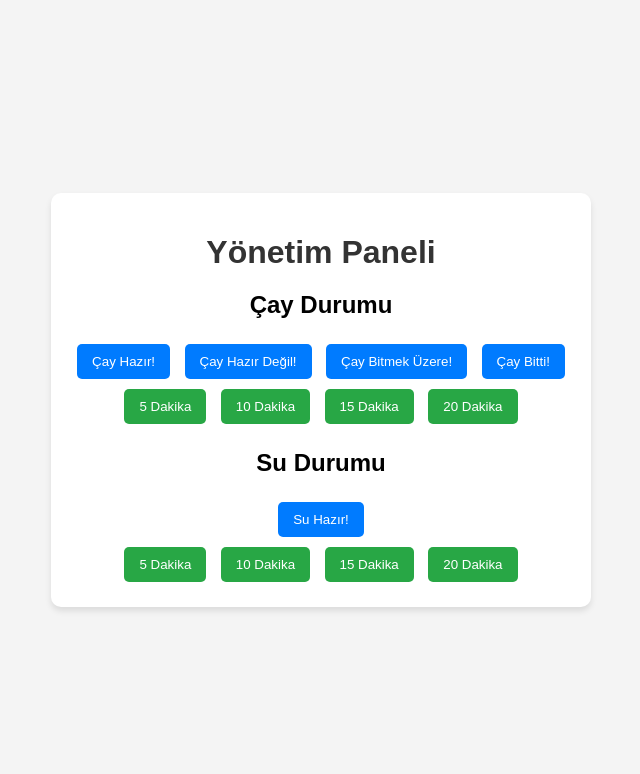
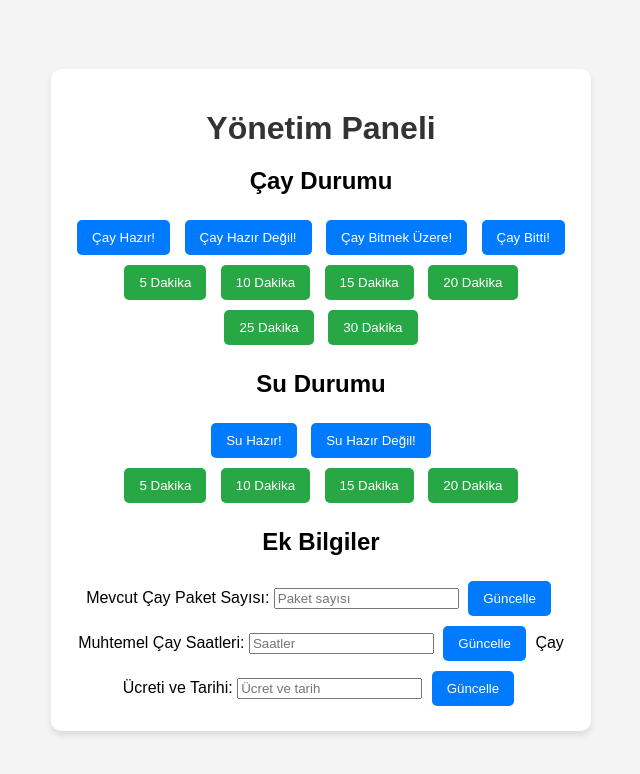
Before and after one commit to ReceproF/cay_durumu_sistemi, a Flask app: page /admin in a window 1280 px wide. Shown: the top 774 px of the page, without its empty margins (319-959 px from the left). Run offline with Flask 3, Linux system fonts and the light colour scheme.

Commit message:
Update admin.html

```diff
--- a/templates/admin.html
+++ b/templates/admin.html
@@ -9,6 +9,7 @@
 <body>
     <div class="container">
         <h1>Yönetim Paneli</h1>
+
         <div class="admin-section">
             <h2>Çay Durumu</h2>
             <button onclick="setTeaStatus('Çay Hazır!', 0)">Çay Hazır!</button>
@@ -20,11 +21,15 @@
                 <button onclick="setTeaTimer(10)">10 Dakika</button>
                 <button onclick="setTeaTimer(15)">15 Dakika</button>
                 <button onclick="setTeaTimer(20)">20 Dakika</button>
+                <button onclick="setTeaTimer(25)">25 Dakika</button>
+                <button onclick="setTeaTimer(30)">30 Dakika</button>
             </div>
         </div>
+
         <div class="admin-section">
             <h2>Su Durumu</h2>
             <button onclick="setWaterStatus('Su Hazır!', 0)">Su Hazır!</button>
+            <button onclick="setWaterStatus('Su Hazır Değil!', 0)">Su Hazır Değil!</button>
             <div class="timer-buttons">
                 <button onclick="setWaterTimer(5)">5 Dakika</button>
                 <button onclick="setWaterTimer(10)">10 Dakika</button>
@@ -32,6 +37,21 @@
                 <button onclick="setWaterTimer(20)">20 Dakika</button>
             </div>
         </div>
+
+        <div class="admin-section">
+            <h2>Ek Bilgiler</h2>
+            <label for="tea-packages">Mevcut Çay Paket Sayısı:</label>
+            <input type="text" id="tea-packages" placeholder="Paket sayısı">
+            <button onclick="updateTeaPackages()">Güncelle</button>
+
+            <label for="tea-times">Muhtemel Çay Saatleri:</label>
+            <input type="text" id="tea-times" placeholder="Saatler">
+            <button onclick="updateTeaTimes()">Güncelle</button>
+
+            <label for="tea-cost-date">Çay Ücreti ve Tarihi:</label>
+            <input type="text" id="tea-cost-date" placeholder="Ücret ve tarih">
+            <button onclick="updateTeaCostDate()">Güncelle</button>
+        </div>
     </div>
     <script src="../static/js/script.js"></script>
 </body>
```
